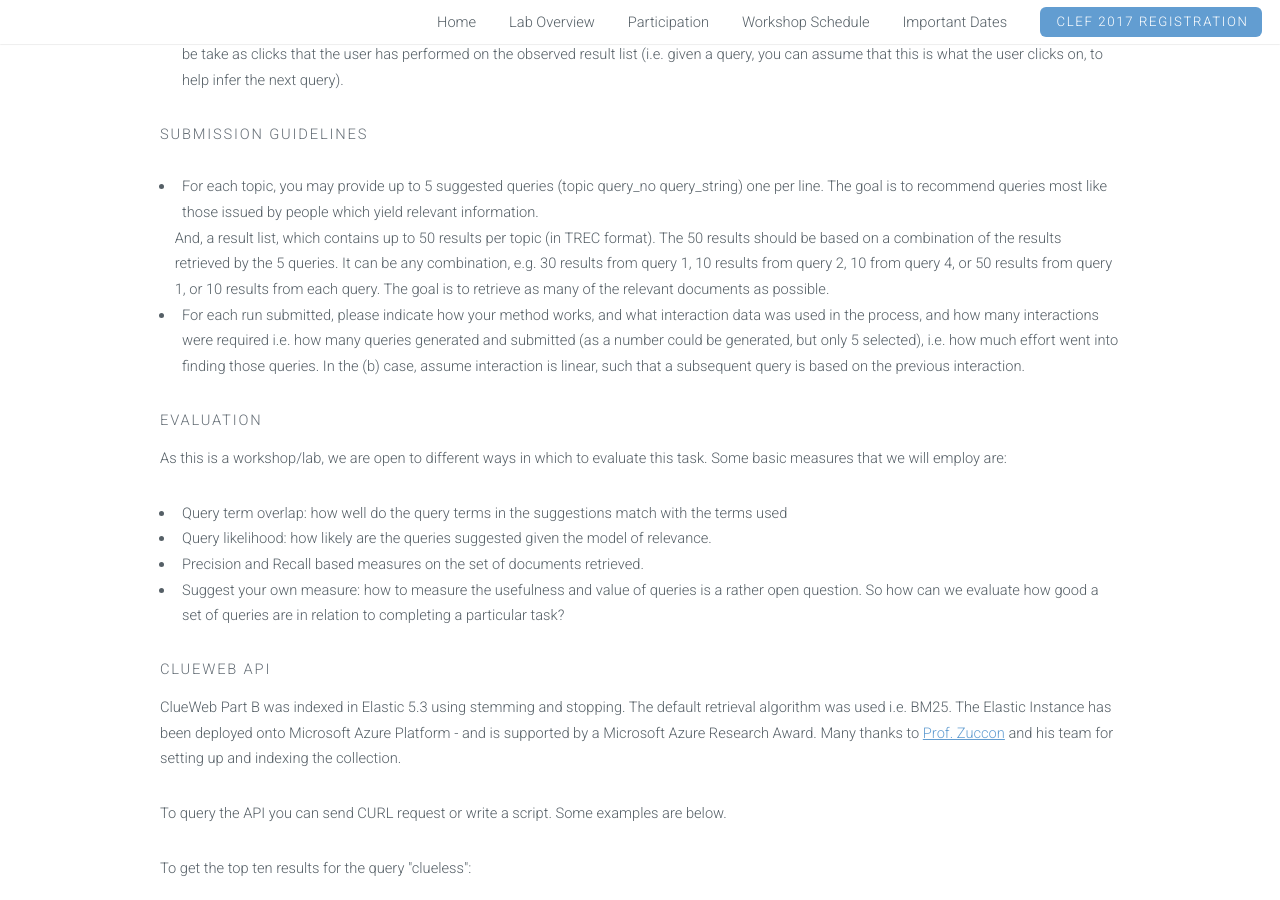
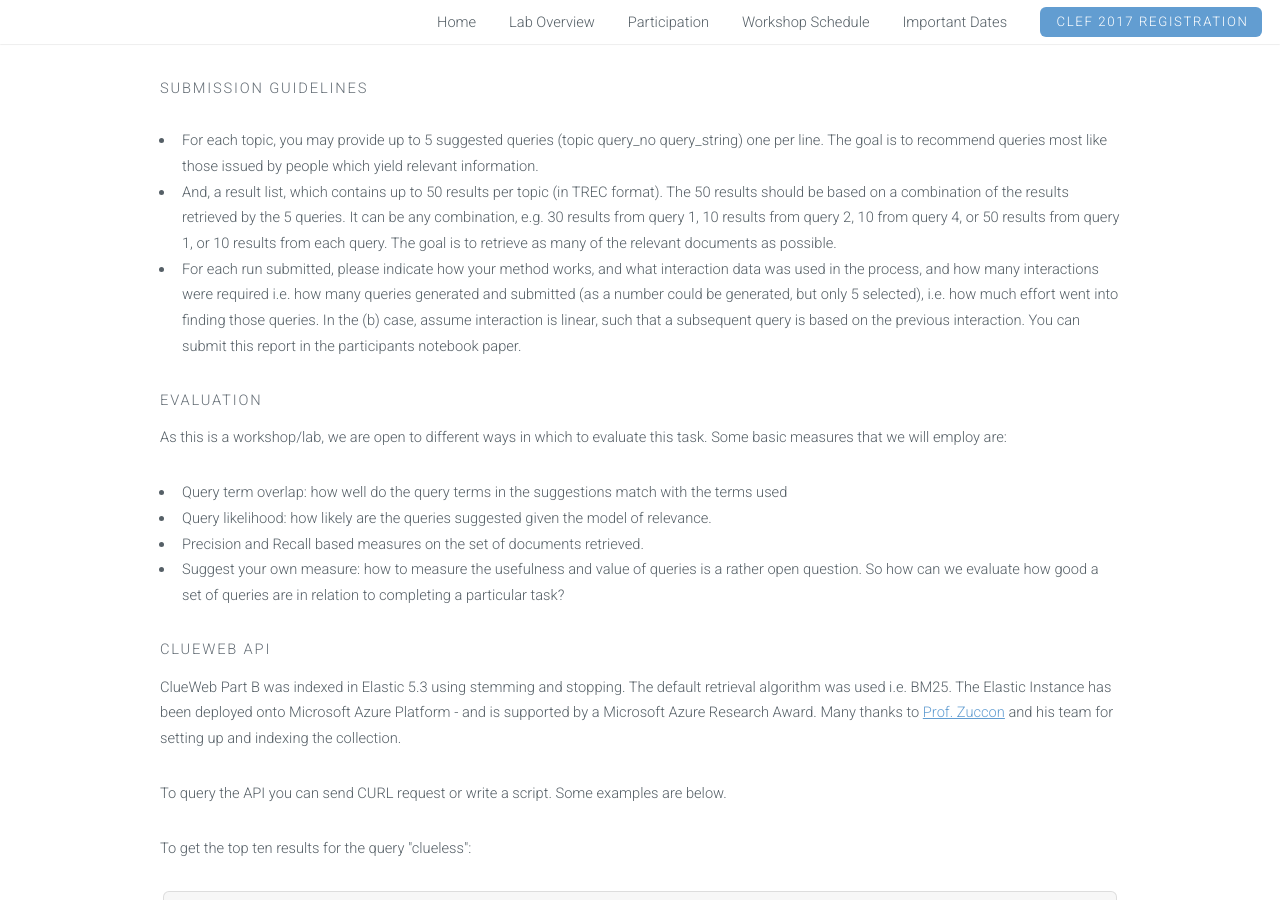
Before and after one commit to ekanou/dynamicsearch, a Jekyll site: the page built from clef-lab.html, in a window 1280 px wide and 900 px high, scrolled down 3533 px. Built offline with Jekyll 4.4.1, drawn with Linux system fonts in a browser that asks for light colours; some of the changed text lies outside the part shown.

Commit message:
Update clef-lab.html

```diff
--- a/clef-lab.html
+++ b/clef-lab.html
@@ -111,8 +111,8 @@
 				<p>
                     <ul>
                         <li>For each topic, you may provide up to 5 suggested queries (topic query_no query_string) one per line. The goal is to recommend queries most like those issued by people which yield relevant information.</li>
-                    </li> And, a result list, which contains up to 50 results per topic (in TREC format). The 50 results should be based on a combination of the results retrieved by the 5 queries. It can be any combination, e.g. 30 results from query 1, 10 results from query 2, 10 from query 4, or 50 results from query 1, or 10 results from each query. The goal is to retrieve as many of the relevant documents as possible.</li>
-                <li>For each run submitted, please indicate how your method works, and what interaction data was used in the process, and how many interactions were required i.e. how many queries generated and submitted (as a number could be generated, but only 5 selected), i.e. how much effort went into finding those queries. In the (b) case, assume interaction is linear, such that a subsequent query is based on the previous interaction.</li>
+                    	<li> And, a result list, which contains up to 50 results per topic (in TREC format). The 50 results should be based on a combination of the results retrieved by the 5 queries. It can be any combination, e.g. 30 results from query 1, 10 results from query 2, 10 from query 4, or 50 results from query 1, or 10 results from each query. The goal is to retrieve as many of the relevant documents as possible.</li>
+                	<li>For each run submitted, please indicate how your method works, and what interaction data was used in the process, and how many interactions were required i.e. how many queries generated and submitted (as a number could be generated, but only 5 selected), i.e. how much effort went into finding those queries. In the (b) case, assume interaction is linear, such that a subsequent query is based on the previous interaction. You can submit this report in the participants notebook paper.</li>
 
                 </ul>
                  </p>
```
Also changed, not shown: other parts of clef-lab.html (+3 -3 lines).
